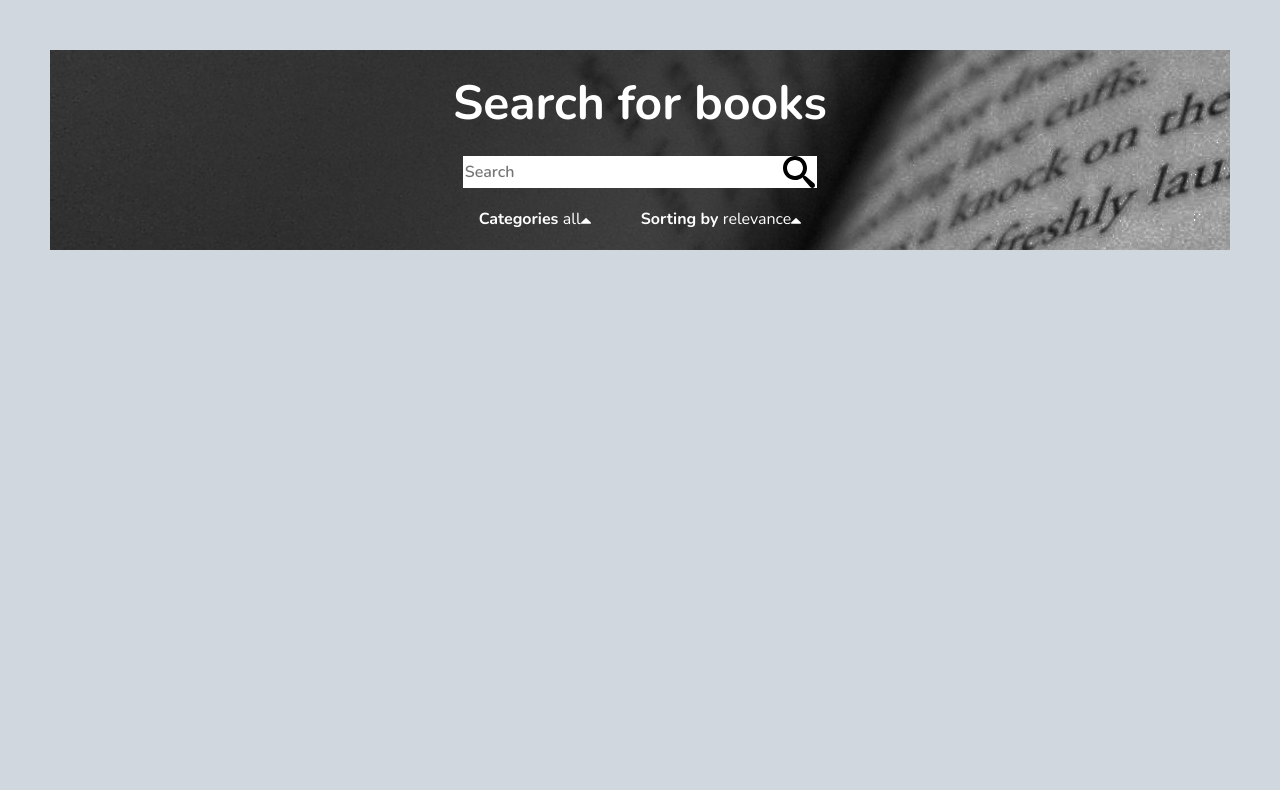
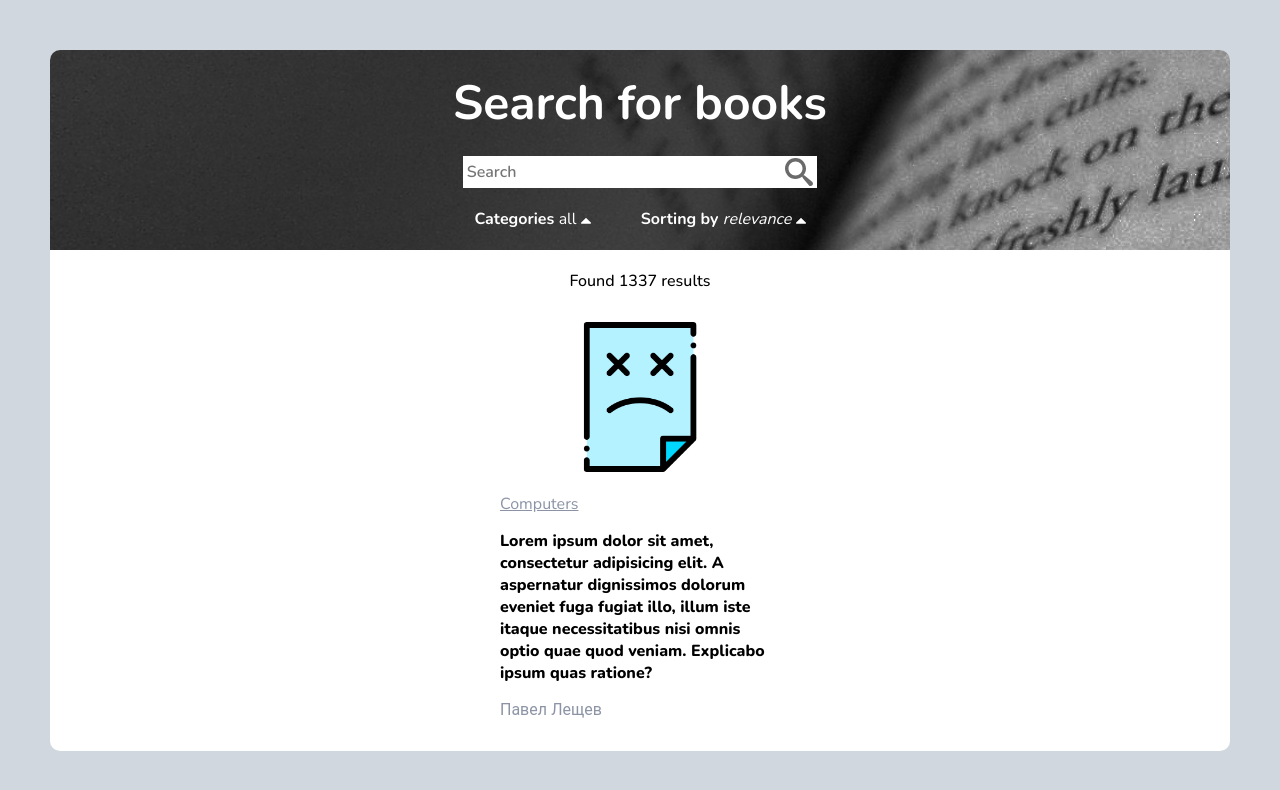
Before and after one commit to GadMinz/google-books, a React (Create React App) app: page / in a window 1280 px wide. Shown: the top 790 px of the page. Built offline with nearby package versions, Linux system fonts and the light colour scheme.

Commit message:
Add main page

```diff
--- a/src/App.js
+++ b/src/App.js
@@ -1,13 +1,14 @@
-import './scss/App.scss'
+import "./scss/App.scss";
 import Header from "./components/Header";
+import Main from "./pages/Main";
 
 function App() {
   return (
-    <div className='wrapper'>
-        <Header />
-        <div className="content">
-
-        </div>
+    <div className="wrapper">
+      <Header />
+      <div className="content">
+        <Main />
+      </div>
     </div>
   );
 }
--- /dev/null
+++ b/src/components/Card.jsx
@@ -0,0 +1,22 @@
+import React from "react";
+import book from "../assets/img/error-book.png";
+
+const Card = () => {
+  return (
+    <div className="card">
+      <div className="card__image">
+        <img src={book} alt="book" />
+      </div>
+      <div className="card__category">Computers</div>
+      <div className="card__title">
+        Lorem ipsum dolor sit amet, consectetur adipisicing elit. A aspernatur
+        dignissimos dolorum eveniet fuga fugiat illo, illum iste itaque
+        necessitatibus nisi omnis optio quae quod veniam. Explicabo ipsum quas
+        ratione?
+      </div>
+      <div className="card__authors">Павел Лещев</div>
+    </div>
+  );
+};
+
+export default Card;
--- a/src/components/Categories.jsx
+++ b/src/components/Categories.jsx
@@ -6,7 +6,7 @@ const Categories = () => {
       <div className="categories__label">
         <b>Categories </b>
         <span>
-          all
+          all{" "}
           <svg
             width="10"
             height="6"
--- a/src/components/Search.jsx
+++ b/src/components/Search.jsx
@@ -5,7 +5,7 @@ const Search = () => {
   return (
     <div className="search">
       <input type="text" placeholder="Search" />
-      <img width={32} src={search} alt="search" />
+      <img width={28} src={search} alt="search" />
     </div>
   );
 };
--- a/src/components/Sort.jsx
+++ b/src/components/Sort.jsx
@@ -6,7 +6,7 @@ const Sort = () => {
       <div className="sort__label">
         <b>Sorting by </b>
         <span>
-          relevance
+          relevance{" "}
           <svg
             width="10"
             height="6"
--- /dev/null
+++ b/src/pages/Main.jsx
@@ -0,0 +1,15 @@
+import React from "react";
+import Card from "../components/Card";
+
+const Main = () => {
+  return (
+    <div className="main">
+      <div className="main__results">Found 1337 results</div>
+      <div className="main__cards">
+        <Card />
+      </div>
+    </div>
+  );
+};
+
+export default Main;
--- a/src/scss/App.scss
+++ b/src/scss/App.scss
@@ -3,6 +3,7 @@
 @import "components/search";
 @import "components/sort";
 @import "components/categories";
+@import "components/card";
 
 body {
   background-color: #d0d7de;
@@ -15,4 +16,22 @@ body {
   margin: 50px auto;
   border-radius: 10px;
   max-width: 1400px;
+  overflow: hidden;
 }
+
+.main {
+  padding: 20px;
+  &__results {
+    text-align: center;
+    margin-bottom: 20px;
+    font-weight: 500;
+  }
+  &__cards {
+    display: flex;
+    flex-wrap: wrap;
+    column-gap: 30px;
+    row-gap: 20px;
+    align-items: center;
+    justify-content: center;
+  }
+}
--- /dev/null
+++ b/src/scss/components/_card.scss
@@ -0,0 +1,36 @@
+.card {
+  width: 300px;
+  display: flex;
+  flex-direction: column;
+  padding: 10px;
+  gap: 15px;
+  border-radius: 10px;
+  cursor: pointer;
+  transition: box-shadow 0.15s ease-in-out;
+  &:hover {
+    box-shadow: 0 5px 25px rgb(30 31 33 / 12%);
+    border-top-color: transparent;
+  }
+
+  &__image {
+    width: 150px;
+    align-self: center;
+
+    img {
+      width: 100%;
+    }
+  }
+
+  &__category {
+    color: rgba(84, 96, 122, 0.68);
+    text-decoration: underline;
+  }
+
+  &__title {
+    font-weight: 800;
+  }
+
+  &__authors {
+    color: rgba(84, 96, 122, 0.68);
+  }
+}
--- a/src/scss/components/_header.scss
+++ b/src/scss/components/_header.scss
@@ -1,6 +1,6 @@
 .header {
   height: 200px;
-  background: url("../../assets/img/header.jpg");
+  background: url("../../assets/img/header.jpg") no-repeat;
   display: flex;
   flex-direction: column;
   align-items: center;
--- a/src/scss/components/_search.scss
+++ b/src/scss/components/_search.scss
@@ -13,6 +13,7 @@
     font-size: 16px;
     min-width: 300px;
     font-weight: 600;
+    height: 32px;
   }
 
   img {
--- a/src/scss/components/_sort.scss
+++ b/src/scss/components/_sort.scss
@@ -2,6 +2,7 @@
   &__label {
     span {
       cursor: pointer;
+      font-style: italic;
     }
   }
 }
```
Also changed, not shown: src/assets/img/error-book.png (added), src/assets/img/search.svg.
